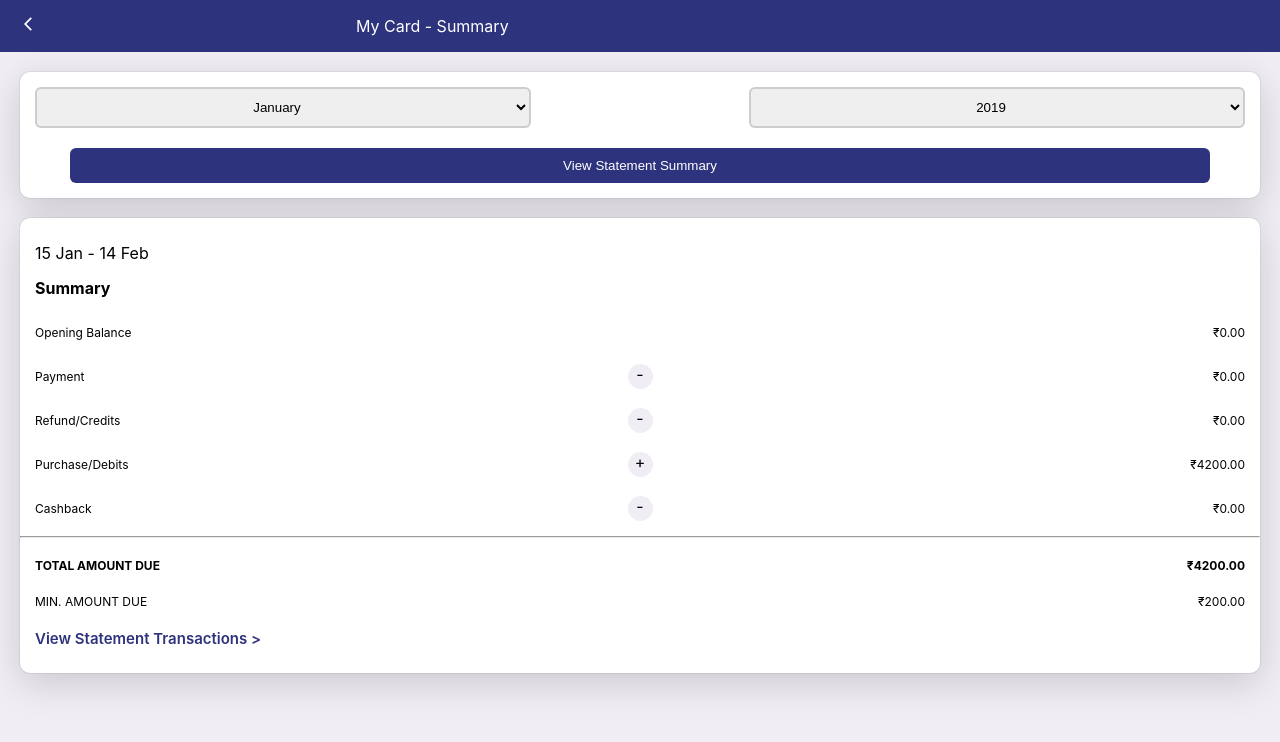
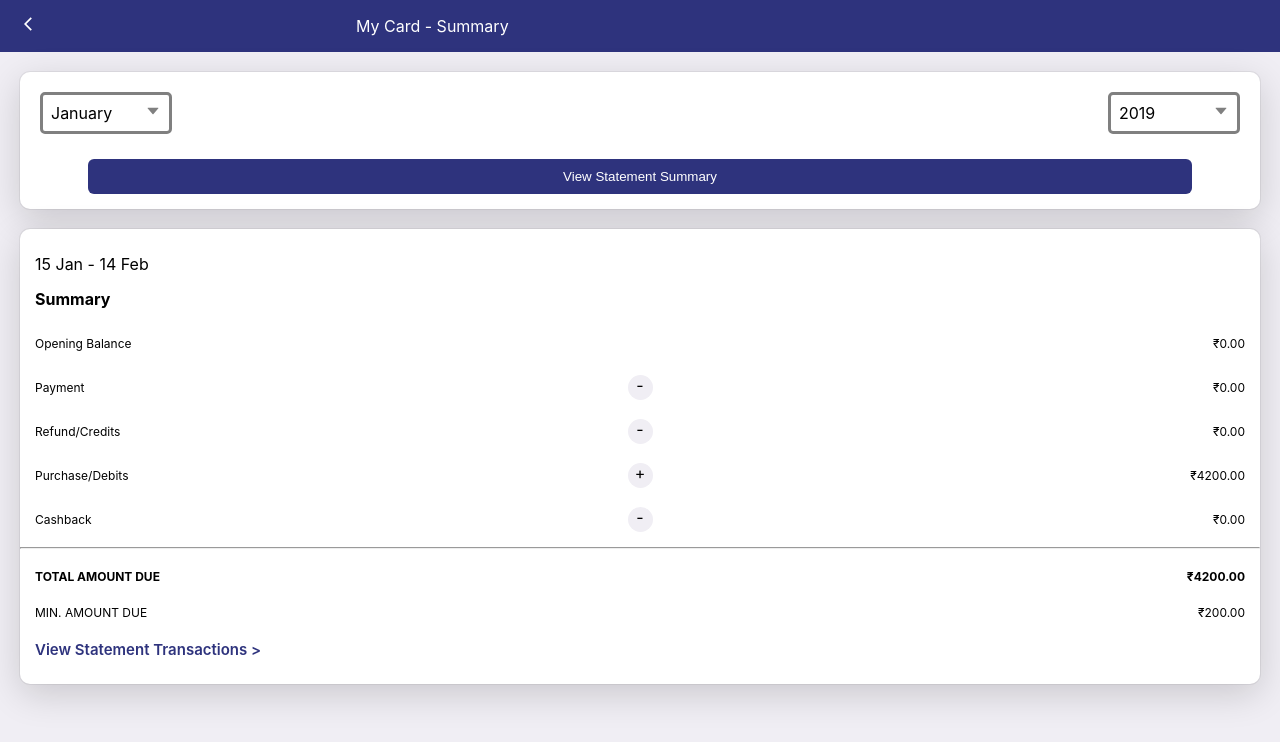
Before and after one commit to DeshmukhMandar3/BankStatementApp, a React (Create React App) app: page / in a window 1280 px wide. Shown: the top 742 px of the page. Built offline with nearby package versions, Linux system fonts and the light colour scheme.

Commit message:
added select component

```diff
--- a/src/Components/Dropdown.jsx
+++ b/src/Components/Dropdown.jsx
@@ -1,17 +1,44 @@
 import React from "react";
 import Style from "../Styles/Dropdown.module.css";
+import { AiFillCaretDown } from "react-icons/ai";
 
 const Dropdown = ({ options, func }) => {
+  const [isOpen, setIsOpen] = React.useState(false);
+  const [isSelected, setIsSelected] = React.useState(false);
+  const [selected, setSelected] = React.useState(options[0]);
   return (
-    <select onChange={(e) => func(e.target.value)} className={Style.select}>
-      {options.map((el) => {
-        return (
-          <option key={el} value={el}>
-            {el}
-          </option>
-        );
-      })}
-    </select>
+    <div>
+      <div className={Style.selectTag} onClick={() => setIsOpen(!isOpen)}>
+        {isSelected ? `${selected}` : options[0]}
+        <span style={{ color: "gray" }}>
+          <AiFillCaretDown />
+        </span>
+      </div>
+
+      <ul
+        className={Style.list}
+        style={{
+          display: isOpen ? "block" : "none",
+          height: options.length === 12 ? "200px" : "100px",
+        }}
+      >
+        {options.map((el) => {
+          return (
+            <li
+              key={el}
+              onClick={() => {
+                setSelected(el);
+                setIsSelected(true);
+                setIsOpen(!isOpen);
+                func(el);
+              }}
+            >
+              {el}
+            </li>
+          );
+        })}
+      </ul>
+    </div>
   );
 };
 
--- a/src/Styles/Dropdown.module.css
+++ b/src/Styles/Dropdown.module.css
@@ -1,18 +1,40 @@
-.select {
-  padding: 10px;
-  border-radius: 6px;
-  width: 40%;
-  margin: 15px;
-  border: solid rgba(128, 128, 128, 0.308) 2px;
+.selectTag {
+  text-align: center;
+  margin: 20px;
+  margin-bottom: 0px;
+  display: flex;
+  justify-content: space-between;
+  align-items: center;
+  padding: 8px;
+  border-radius: 5px;
+  border: solid gray;
+  width: 110px;
 }
 
-.select option {
+.list {
+  box-shadow: rgba(100, 100, 111, 0.2) 0px 7px 29px 0px;
+  list-style-type: none;
+  padding: 0px;
   text-align: center;
-  font-size: 10px;
-  border: none;
+  position: absolute;
+  background-color: white;
+  overflow-y: auto;
+  margin: 20px;
+  margin-top: 0px;
+  width: 127px;
+  border-radius: 5px;
 }
 
-.select option:hover {
+.list::-webkit-scrollbar {
+  display: none;
+}
+
+.list li {
+  text-align: center;
+  padding: 5px;
+}
+
+.list li:hover {
   background-color: rgb(46, 51, 125);
-  border: solid red;
+  color: white;
 }
--- a/src/Styles/Summary.module.css
+++ b/src/Styles/Summary.module.css
@@ -14,7 +14,7 @@
     rgba(0, 0, 0, 0.06) 0px 0px 0px 1px;
 }
 
-.select_month_year div:first-child {
+.select_month_year > div:first-child {
   display: flex;
   justify-content: space-between;
 }
@@ -22,8 +22,8 @@
 .select_month_year button {
   border-radius: var(--secondary);
   padding: 10px;
-  width: 92%;
-  margin: 5px 0px 15px 0px;
+  width: 89%;
+  margin: 25px 0px 15px 0px;
   border: 0px;
   background-color: rgb(46, 51, 125);
   color: white;
```
